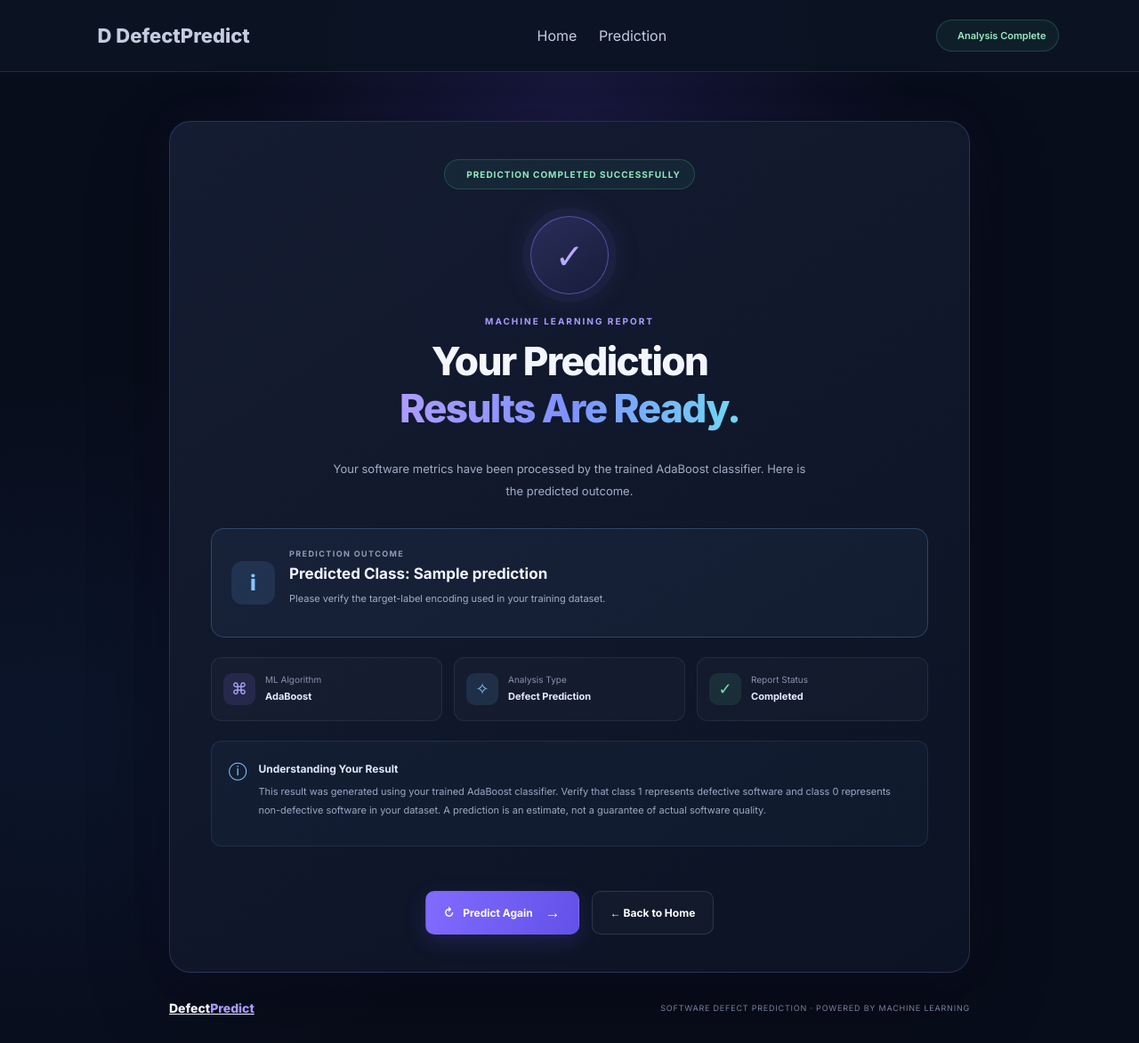
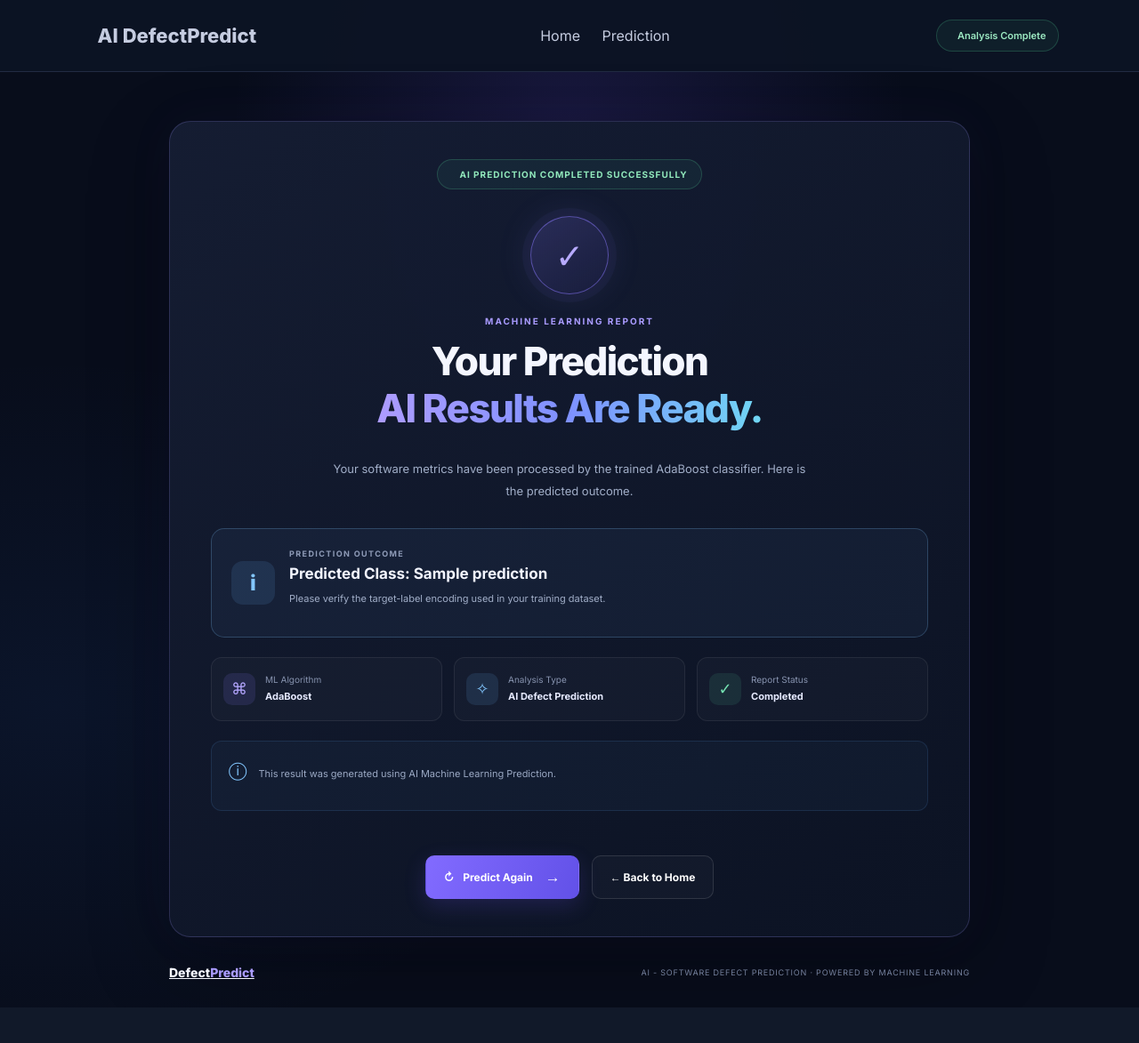
Before and after one commit to DillibabuAI/defect_prediction, a Flask app: template templates/result.html in a window 1280 px wide. Shown: the whole page at 89% size. After the commit the page ends 1133 px from the top, so only its background shows below. Run offline with Flask 3, Linux system fonts and the light colour scheme; the template is opened without the code that fills it: most values are stand-ins (such as "Sample title", 1, 10 or a date in 2020); parts of the project's set-up code (start-up, migrations or seed data) failed here and were passed over.

Commit message:
Initial commit - Flask Web application files

```diff
--- a/templates/result.html
+++ b/templates/result.html
@@ -4,7 +4,7 @@
     <meta charset="UTF-8">
     <meta name="viewport" content="width=device-width, initial-scale=1.0">
 
-    <title>Prediction Result | DefectPredict</title>
+    <title>AI Prediction Result | DefectPredict</title>
 
     <link rel="stylesheet"
           href="{{ url_for('static', filename='style.css') }}">
@@ -19,7 +19,7 @@
     <nav class="navbar">
 
         <a href="{{ url_for('home') }}" class="brand">
-            <span class="brand-icon">D</span>
+            <span class="brand-icon">AI</span>
             Defect<span>Predict</span>
         </a>
 
@@ -43,7 +43,7 @@
             <!-- Completion Badge -->
             <div class="success-badge">
                 <span class="status-dot"></span>
-                PREDICTION COMPLETED SUCCESSFULLY
+                AI PREDICTION COMPLETED SUCCESSFULLY
             </div>
 
             <!-- Result Icon -->
@@ -58,7 +58,7 @@
 
             <h1>
                 Your Prediction<br>
-                <span>Results Are Ready.</span>
+                <span>AI Results Are Ready.</span>
             </h1>
 
             <p class="result-description">
@@ -143,7 +143,7 @@
                     <div class="summary-icon blue-summary">✧</div>
                     <div>
                         <span>Analysis Type</span>
-                        <strong>Defect Prediction</strong>
+                        <strong>AI Defect Prediction</strong>
                     </div>
                 </div>
 
@@ -160,19 +160,7 @@
             <!-- Information Notice -->
             <div class="result-note">
                 <div class="note-icon">ⓘ</div>
-
-                <div>
-                    <strong>Understanding Your Result</strong>
-
-                    <p>
-                        This result was generated using your trained
-                        AdaBoost classifier. Verify that class 1 represents
-                        defective software and class 0 represents
-                        non-defective software in your dataset.
-                        A prediction is an estimate, not a guarantee
-                        of actual software quality.
-                    </p>
-                </div>
+                <p>This result was generated using AI Machine Learning Prediction.</p>
             </div>
 
             <!-- Action Buttons -->
@@ -201,7 +189,7 @@
             </a>
 
             <p>
-                SOFTWARE DEFECT PREDICTION · POWERED BY MACHINE LEARNING
+                AI - SOFTWARE DEFECT PREDICTION · POWERED BY MACHINE LEARNING
             </p>
         </footer>
 
```
Also changed, not shown: templates/index.html (+9 -9 lines), templates/predict.html (+5 -5 lines), 6 other files.
